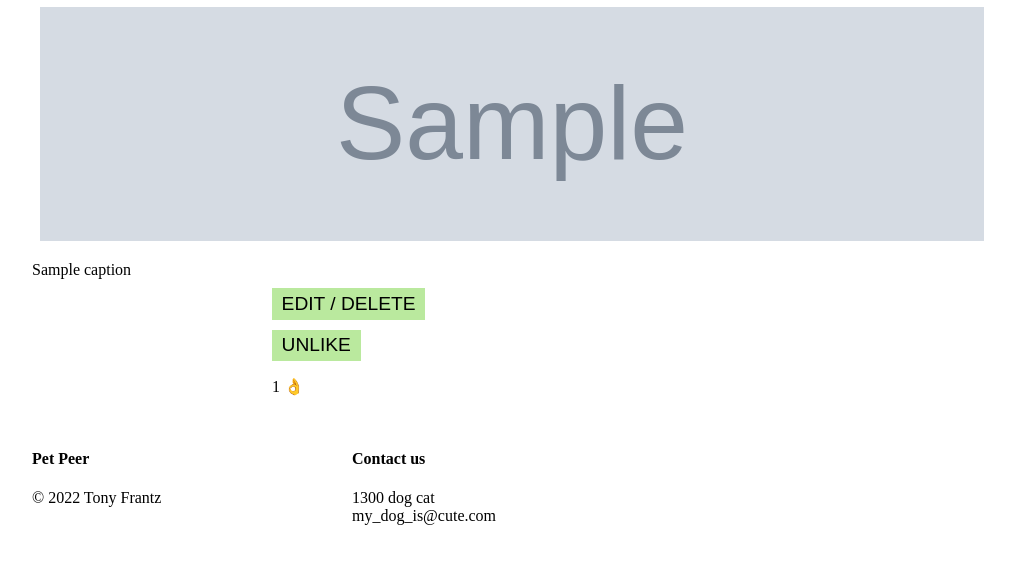
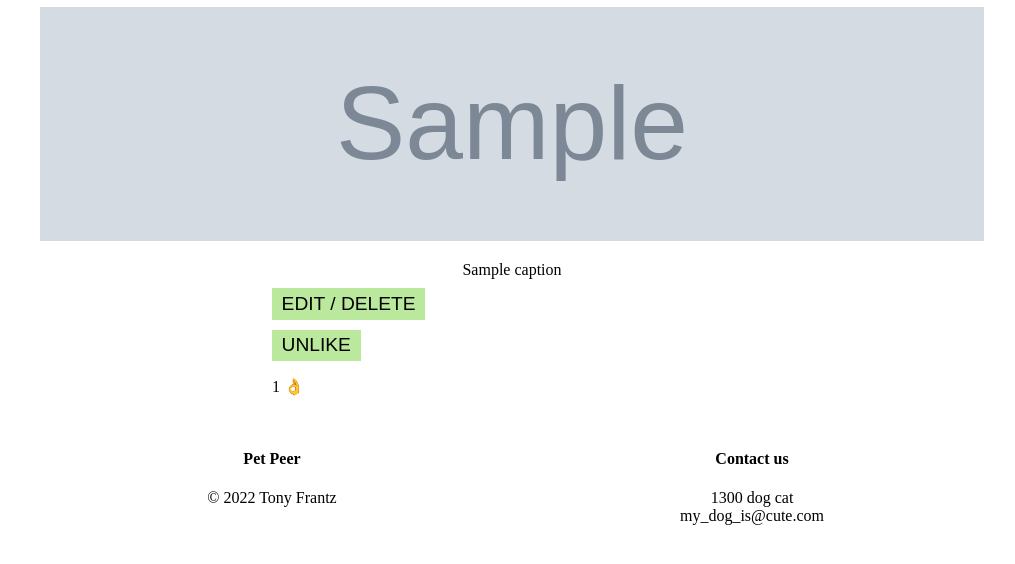
Before and after one commit to tonesfrantz/flask-app, a Flask app: page /home in a window 1280 px wide. Shown: the part 211-775 px from the top of the page, without its empty margins (128-1143 px from the left). Run offline with Flask 2, Linux system fonts and the light colour scheme; the visitor is signed in with stand-in values (Sample User, id 1); grey boxes marked "Sample" are stand-in pictures; a database or web service that is not in the repository returns one stand-in record (values such as "Sample title"); some libraries are stand-ins or nearby versions.

Commit message:
dotenv_deleted_from_requirements

```diff
--- a/requirements.txt
+++ b/requirements.txt
@@ -4,4 +4,3 @@ psycopg2
 bcrypt
 requests
 boto3
-python-dotenv
--- a/static/style.css
+++ b/static/style.css
@@ -92,7 +92,7 @@ img {
 .all-pets .user_list {
     display: grid;
     gap: 2em;
-    grid-template-columns: repeat(2, 1fr);
+    grid-template-columns: repeat(3, 1fr);
 }
 
 .header_nav {
@@ -100,10 +100,17 @@ img {
     gap: 20px;
     justify-content: center;
 }
+
+.caption {
+    text-align: center;
+}
+
 footer {
     display: grid;
-    grid-template-columns: repeat(3, 1fr);
+    grid-template-columns: repeat(2, 1fr);
+    text-align: center;
 }
+
 #name #email #password {
     position: relative;
     left: 2em;
--- a/templates/users/user_list.html
+++ b/templates/users/user_list.html
@@ -15,7 +15,8 @@
         <form action="/user/{{ user['user_id'] }}/edit" method="POST">
             <button class="edit_user" type="submit">Edit/Delete</button>
         </form>
-        {% endif %}{% endfor %}
+        {% endif %}
     </div>
+    {% endfor %}
 </section>
 {% endblock content %}
```
Also changed, not shown: 1 other file.
